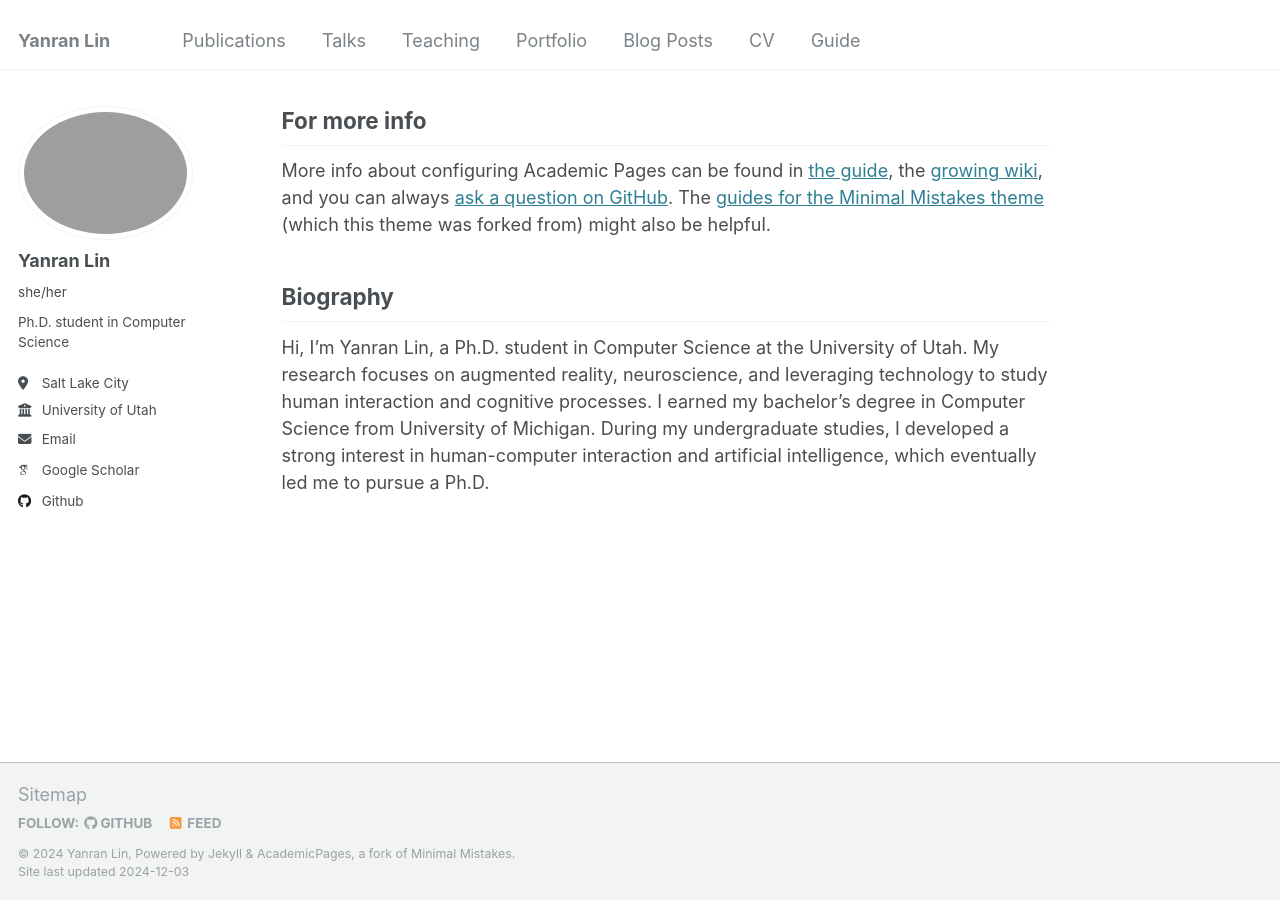
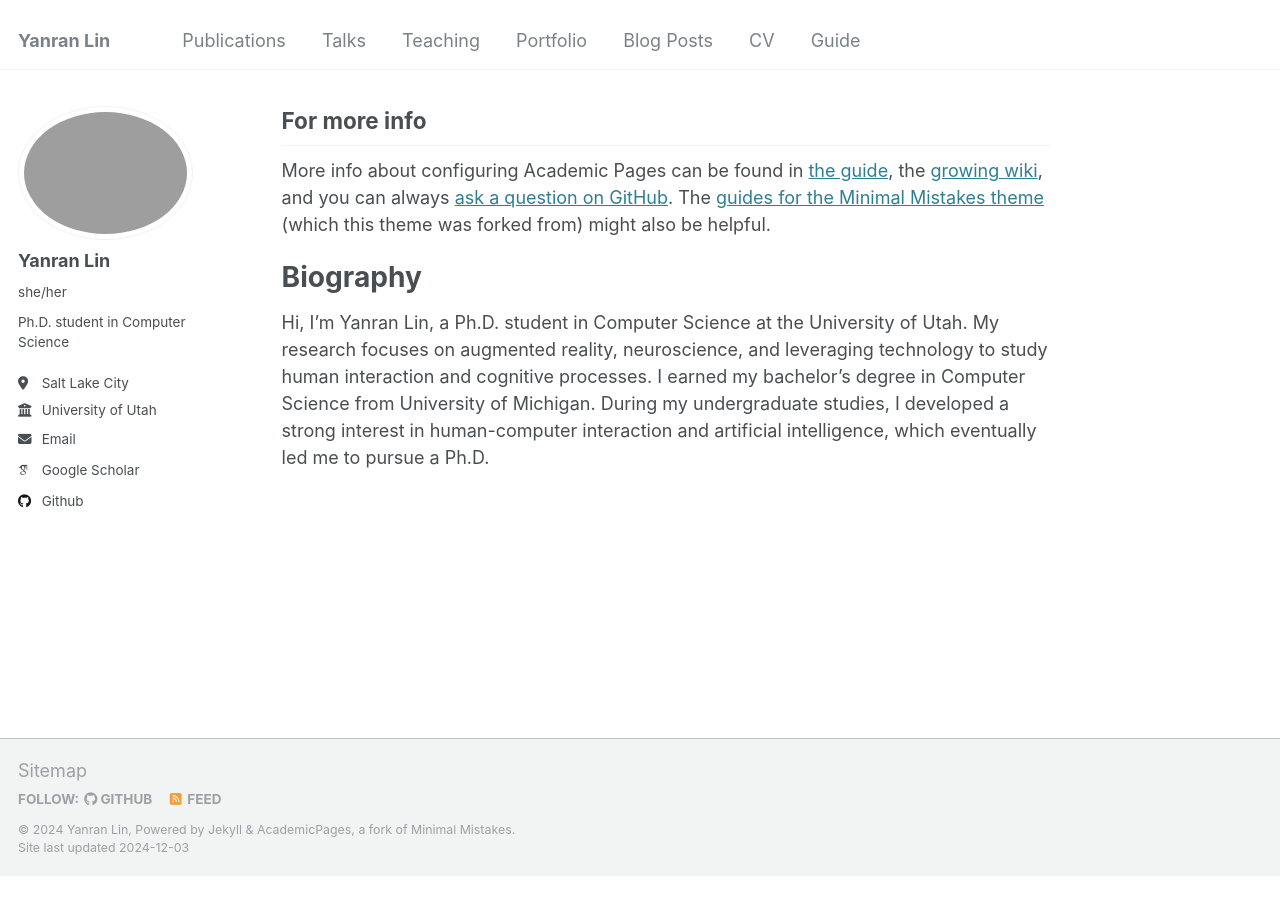
Before and after one commit to Belinda-007/Belinda-007.github.io, a Jekyll site: the page built from _pages/about.md, in a window 1280 px wide and 900 px high, scrolled down 2483 px. Built offline with Jekyll 4.4.1, drawn with Linux system fonts in a browser that asks for light colours; some web fonts are replaced; after the commit the page ends 3359 px from its top, so only the background shows below that.

Commit message:
update profile img

```diff
--- a/_config.yml
+++ b/_config.yml
@@ -21,7 +21,7 @@ repository               : "Belinda-007/Belinda-007.github.io"
 #               Additional customization can be done by editing /_includes/author-profile.html
 author:
   # Biographic information
-  avatar           : "profile-update.png"
+  avatar           : "profile-update-shape.png"
   name             : "Yanran Lin"
   pronouns         : "she/her"
   bio              : "Ph.D. student in Computer Science"
--- a/_pages/about.md
+++ b/_pages/about.md
@@ -39,6 +39,6 @@ For more info
 ------
 More info about configuring Academic Pages can be found in [the guide](https://academicpages.github.io/markdown/), the [growing wiki](https://github.com/academicpages/academicpages.github.io/wiki), and you can always [ask a question on GitHub](https://github.com/academicpages/academicpages.github.io/discussions). The [guides for the Minimal Mistakes theme](https://mmistakes.github.io/minimal-mistakes/docs/configuration/) (which this theme was forked from) might also be helpful.
 
-## Biography
+# Biography
 
 Hi, I'm Yanran Lin, a Ph.D. student in Computer Science at the University of Utah. My research focuses on augmented reality, neuroscience, and leveraging technology to study human interaction and cognitive processes. I earned my bachelor's degree in Computer Science from University of Michigan. During my undergraduate studies, I developed a strong interest in human-computer interaction and artificial intelligence, which eventually led me to pursue a Ph.D.
```
Also changed, not shown: 1 other file.
